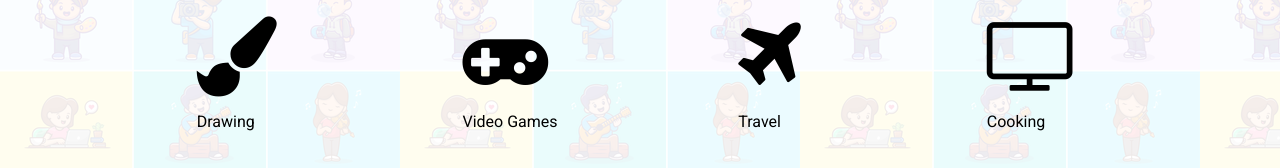
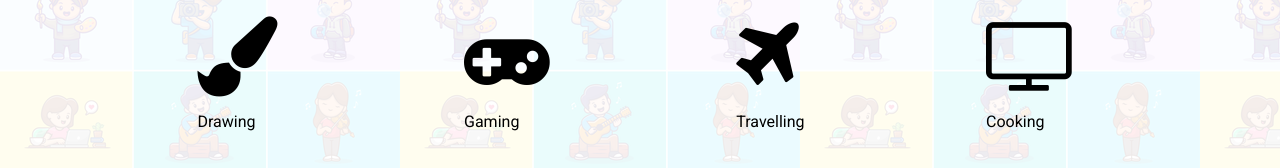
Before and after one commit to venkatmithun/venkatmithun.github.io, a plain HTML site: page about/index.html in a window 1280 px wide. Shown: the part 629-797 px from the top of the page. Drawn offline with Linux system fonts and the light colour scheme.

Commit message:
Update index.html

```diff
--- a/about/index.html
+++ b/about/index.html
@@ -65,11 +65,11 @@
             </div>
             <div>
               <i class="fa fa-gamepad fa-5x"></i>
-              <p>Video Games</p>
+              <p>Gaming</p>
             </div>
             <div>
               <i class="fa fa-plane fa-5x"></i>
-              <p>Travel</p>
+              <p>Travelling</p>
             </div>
             <div>
               <i class="fa fa-tv fa-5x"></i>
```
